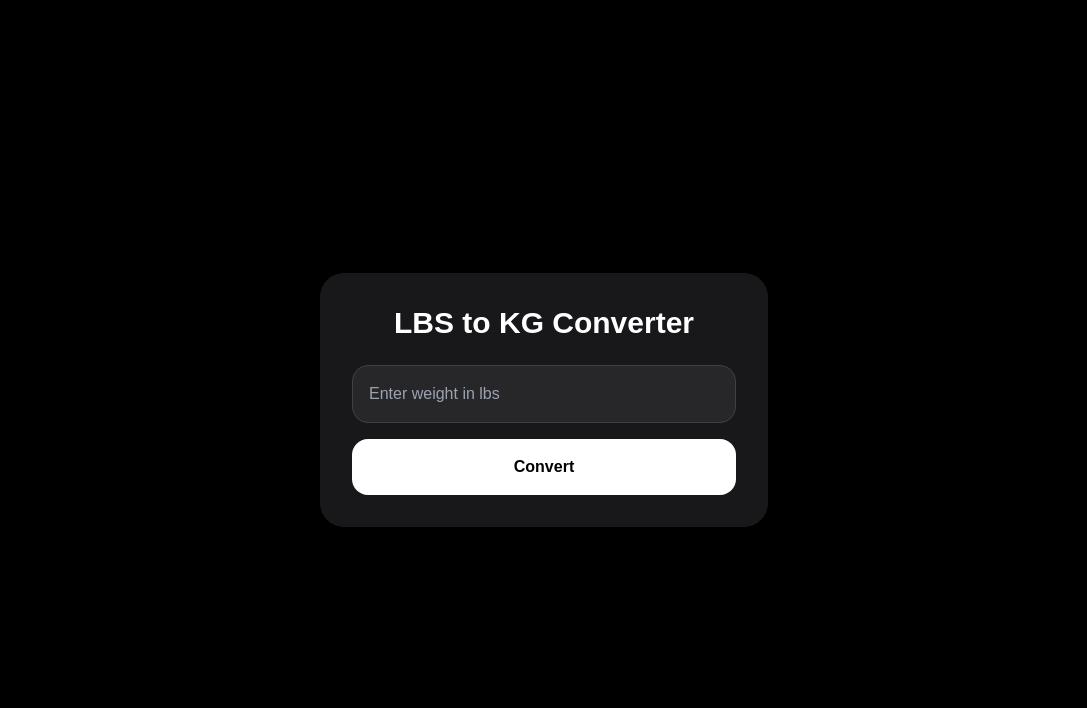
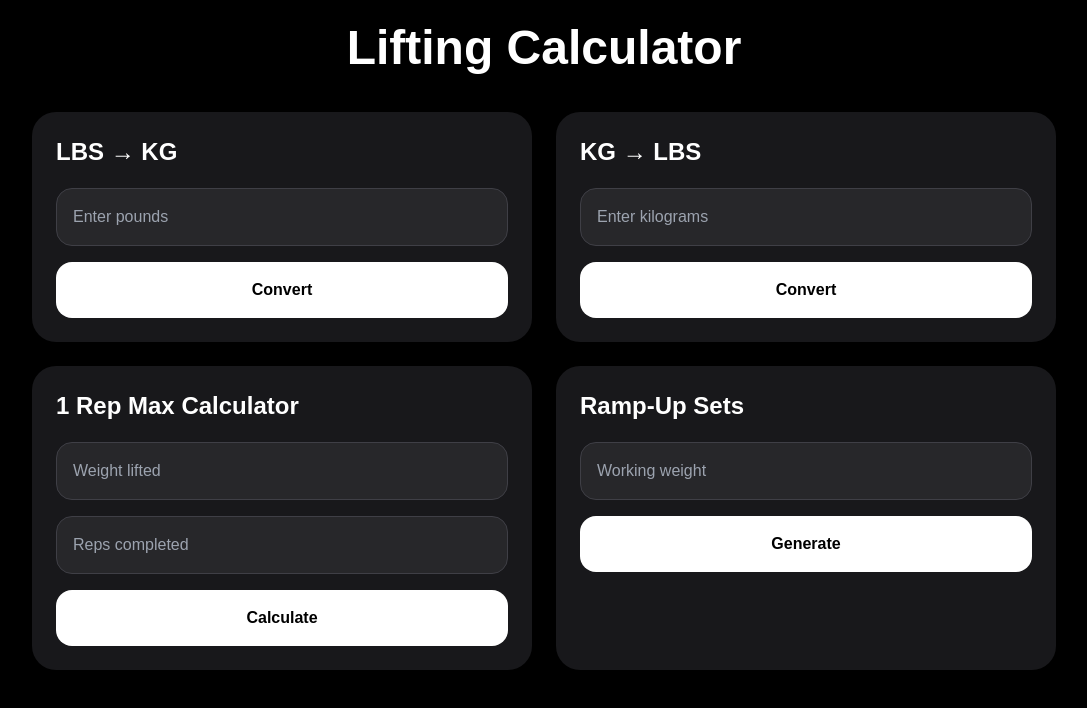
Before and after one commit to apaint21/GymCalc, a plain HTML site: page index.html in a window 1280 px wide. Shown: the whole page, without its empty margins (96-1183 px from the left). Drawn offline with nearby package versions, Linux system fonts and the light colour scheme.

Commit message:
Update index.html

```diff
--- a/index.html
+++ b/index.html
@@ -1,10 +1,10 @@
 <!DOCTYPE html>
 <html lang="en">
 <head>
-  <meta charset="UTF-8" />
-  <meta name="viewport" content="width=device-width, initial-scale=1.0" />
+  <meta charset="UTF-8">
+  <meta name="viewport" content="width=device-width, initial-scale=1.0">
 
-  <title>LBS to KG Converter</title>
+  <title>Lifting Calculator</title>
 
   <script src="https://cdn.tailwindcss.com"></script>
 
@@ -16,31 +16,40 @@
   </style>
 </head>
 
-<body class="bg-black text-white flex items-center justify-center min-h-screen">
+<body class="bg-black text-white min-h-screen p-6">
 
-  <div class="bg-zinc-900 p-8 rounded-3xl w-full max-w-md shadow-2xl">
+  <div class="max-w-5xl mx-auto">
 
-    <h1 class="text-3xl font-bold text-center mb-6">
-      LBS to KG Converter
+    <h1 class="text-5xl font-bold text-center mb-10">
+      Lifting Calculator
     </h1>
+
+    <div class="grid md:grid-cols-2 gap-6">
+
+      <!-- LBS TO KG -->
+      <div class="bg-zinc-900 p-6 rounded-3xl">
+
+        <h2 class="text-2xl font-bold mb-5">
+          LBS → KG
+        </h2>
 
         <input
           id="lbsInput"
           type="number"
-      placeholder="Enter weight in lbs"
-      class="w-full p-4 rounded-2xl bg-zinc-800 border border-zinc-700 mb-4 outline-none"
-    />
+          placeholder="Enter pounds"
+          class="w-full p-4 rounded-2xl bg-zinc-800 border border-zinc-700 mb-4"
+        >
 
         <button
           onclick="convertToKg()"
-      class="w-full bg-white text-black font-bold p-4 rounded-2xl hover:opacity-90 transition"
+          class="w-full bg-white text-black font-bold p-4 rounded-2xl"
         >
           Convert
         </button>
 
         <div
-      id="result"
-      class="mt-6 bg-zinc-800 p-5 rounded-2xl text-center hidden"
+          id="kgResult"
+          class="hidden mt-5 bg-zinc-800 p-5 rounded-2xl text-center"
         >
           <div class="text-zinc-400 text-sm mb-1">
             Converted Weight
@@ -49,14 +58,134 @@
           <div
             id="kgOutput"
             class="text-4xl font-bold"
+          ></div>
+        </div>
+
+      </div>
+
+      <!-- KG TO LBS -->
+      <div class="bg-zinc-900 p-6 rounded-3xl">
+
+        <h2 class="text-2xl font-bold mb-5">
+          KG → LBS
+        </h2>
+
+        <input
+          id="kgInput"
+          type="number"
+          placeholder="Enter kilograms"
+          class="w-full p-4 rounded-2xl bg-zinc-800 border border-zinc-700 mb-4"
         >
+
+        <button
+          onclick="convertToLbs()"
+          class="w-full bg-white text-black font-bold p-4 rounded-2xl"
+        >
+          Convert
+        </button>
+
+        <div
+          id="lbsResult"
+          class="hidden mt-5 bg-zinc-800 p-5 rounded-2xl text-center"
+        >
+          <div class="text-zinc-400 text-sm mb-1">
+            Converted Weight
           </div>
+
+          <div
+            id="lbsOutput"
+            class="text-4xl font-bold"
+          ></div>
+        </div>
+
+      </div>
+
+      <!-- 1RM CALCULATOR -->
+      <div class="bg-zinc-900 p-6 rounded-3xl">
+
+        <h2 class="text-2xl font-bold mb-5">
+          1 Rep Max Calculator
+        </h2>
+
+        <input
+          id="weightInput"
+          type="number"
+          placeholder="Weight lifted"
+          class="w-full p-4 rounded-2xl bg-zinc-800 border border-zinc-700 mb-4"
+        >
+
+        <input
+          id="repsInput"
+          type="number"
+          placeholder="Reps completed"
+          class="w-full p-4 rounded-2xl bg-zinc-800 border border-zinc-700 mb-4"
+        >
+
+        <button
+          onclick="calculate1RM()"
+          class="w-full bg-white text-black font-bold p-4 rounded-2xl"
+        >
+          Calculate
+        </button>
+
+        <div
+          id="oneRMResult"
+          class="hidden mt-5 bg-zinc-800 p-5 rounded-2xl text-center"
+        >
+          <div class="text-zinc-400 text-sm mb-1">
+            Estimated 1RM
+          </div>
+
+          <div
+            id="oneRMOutput"
+            class="text-4xl font-bold"
+          ></div>
+
+          <div
+            id="oneRMKg"
+            class="text-zinc-400 mt-2"
+          ></div>
+        </div>
+
+      </div>
+
+      <!-- RAMP UP SETS -->
+      <div class="bg-zinc-900 p-6 rounded-3xl">
+
+        <h2 class="text-2xl font-bold mb-5">
+          Ramp-Up Sets
+        </h2>
+
+        <input
+          id="rampInput"
+          type="number"
+          placeholder="Working weight"
+          class="w-full p-4 rounded-2xl bg-zinc-800 border border-zinc-700 mb-4"
+        >
+
+        <button
+          onclick="generateRampSets()"
+          class="w-full bg-white text-black font-bold p-4 rounded-2xl"
+        >
+          Generate
+        </button>
+
+        <div
+          id="rampResults"
+          class="hidden mt-5 space-y-3"
+        ></div>
+
+      </div>
+
     </div>
 
   </div>
 
   <script>
+
+    // LBS TO KG
     function convertToKg() {
+
       const lbs = document.getElementById("lbsInput").value;
 
       if (!lbs) return;
@@ -65,8 +194,109 @@
 
       document.getElementById("kgOutput").innerText = `${kg} kg`;
 
-      document.getElementById("result").classList.remove("hidden");
+      document.getElementById("kgResult").classList.remove("hidden");
     }
+
+    // KG TO LBS
+    function convertToLbs() {
+
+      const kg = document.getElementById("kgInput").value;
+
+      if (!kg) return;
+
+      const lbs = (parseFloat(kg) * 2.20462).toFixed(1);
+
+      document.getElementById("lbsOutput").innerText = `${lbs} lbs`;
+
+      document.getElementById("lbsResult").classList.remove("hidden");
+    }
+
+    // 1RM
+    function calculate1RM() {
+
+      const weight = document.getElementById("weightInput").value;
+      const reps = document.getElementById("repsInput").value;
+
+      if (!weight || !reps) return;
+
+      const oneRM =
+        parseFloat(weight) * (1 + parseFloat(reps) / 30);
+
+      const kg =
+        (oneRM * 0.453592).toFixed(1);
+
+      document.getElementById("oneRMOutput").innerText =
+        `${oneRM.toFixed(1)} lbs`;
+
+      document.getElementById("oneRMKg").innerText =
+        `${kg} kg`;
+
+      document.getElementById("oneRMResult").classList.remove("hidden");
+    }
+
+    // RAMP UP SETS
+    function generateRampSets() {
+
+      const workingWeight =
+        parseFloat(document.getElementById("rampInput").value);
+
+      if (!workingWeight) return;
+
+      const sets = [
+        {
+          label: "Warm-Up 1",
+          percent: 0.45,
+          reps: "5"
+        },
+        {
+          label: "Warm-Up 2",
+          percent: 0.65,
+          reps: "3"
+        },
+        {
+          label: "Warm-Up 3",
+          percent: 0.82,
+          reps: "1-2"
+        }
+      ];
+
+      let html = "";
+
+      sets.forEach(set => {
+
+        const lbs =
+          Math.round((workingWeight * set.percent) / 5) * 5;
+
+        const kg =
+          (lbs * 0.453592).toFixed(1);
+
+        html += `
+          <div class="bg-zinc-800 p-4 rounded-2xl flex justify-between">
+            <div>
+              <div class="font-bold">${set.label}</div>
+              <div class="text-zinc-400 text-sm">
+                ${set.reps} reps
+              </div>
+            </div>
+
+            <div class="text-right">
+              <div class="font-bold">
+                ${lbs} lbs
+              </div>
+
+              <div class="text-zinc-400 text-sm">
+                ${kg} kg
+              </div>
+            </div>
+          </div>
+        `;
+      });
+
+      document.getElementById("rampResults").innerHTML = html;
+
+      document.getElementById("rampResults").classList.remove("hidden");
+    }
+
   </script>
 
 </body>
```
Lines whose indentation alone changed are shown as unchanged.
